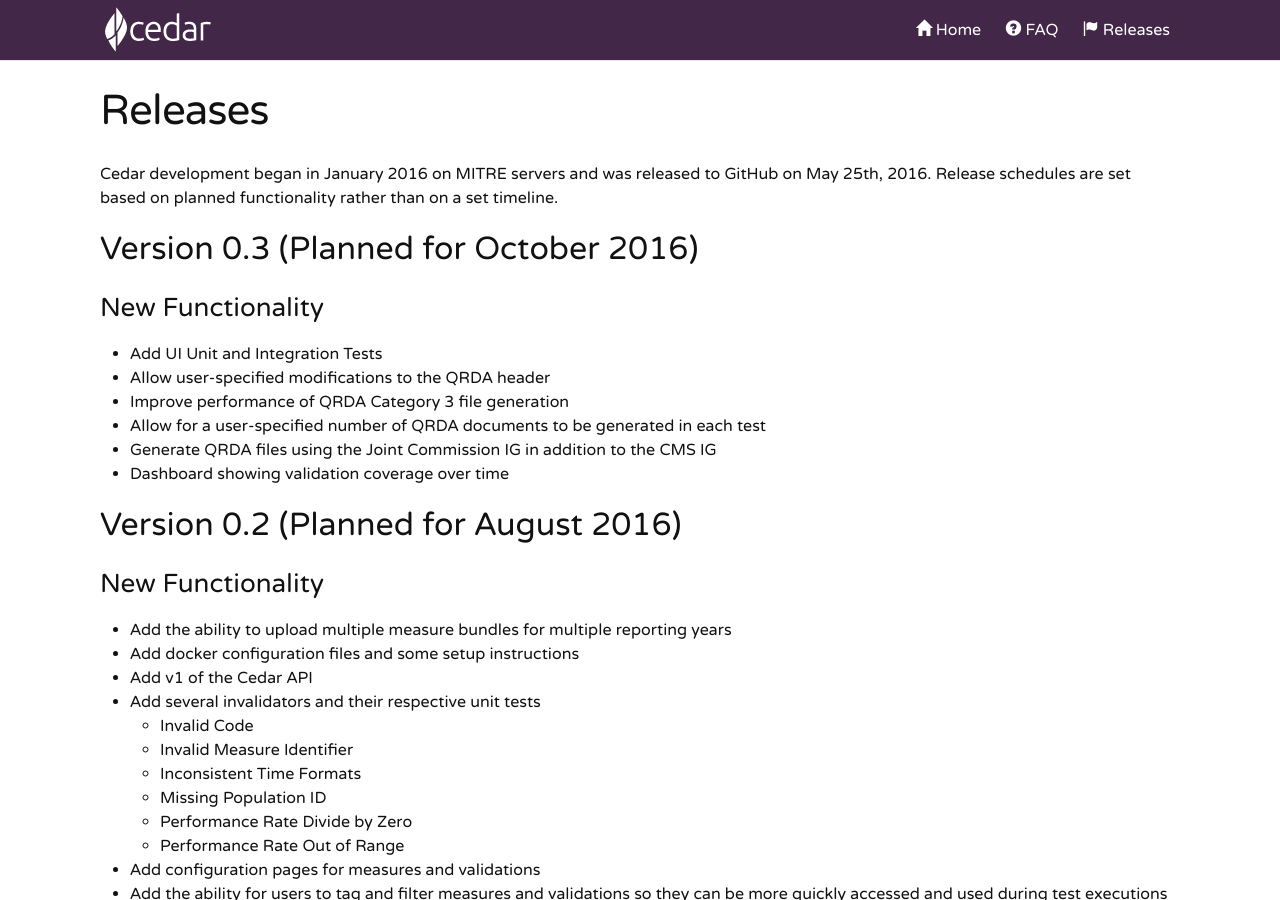
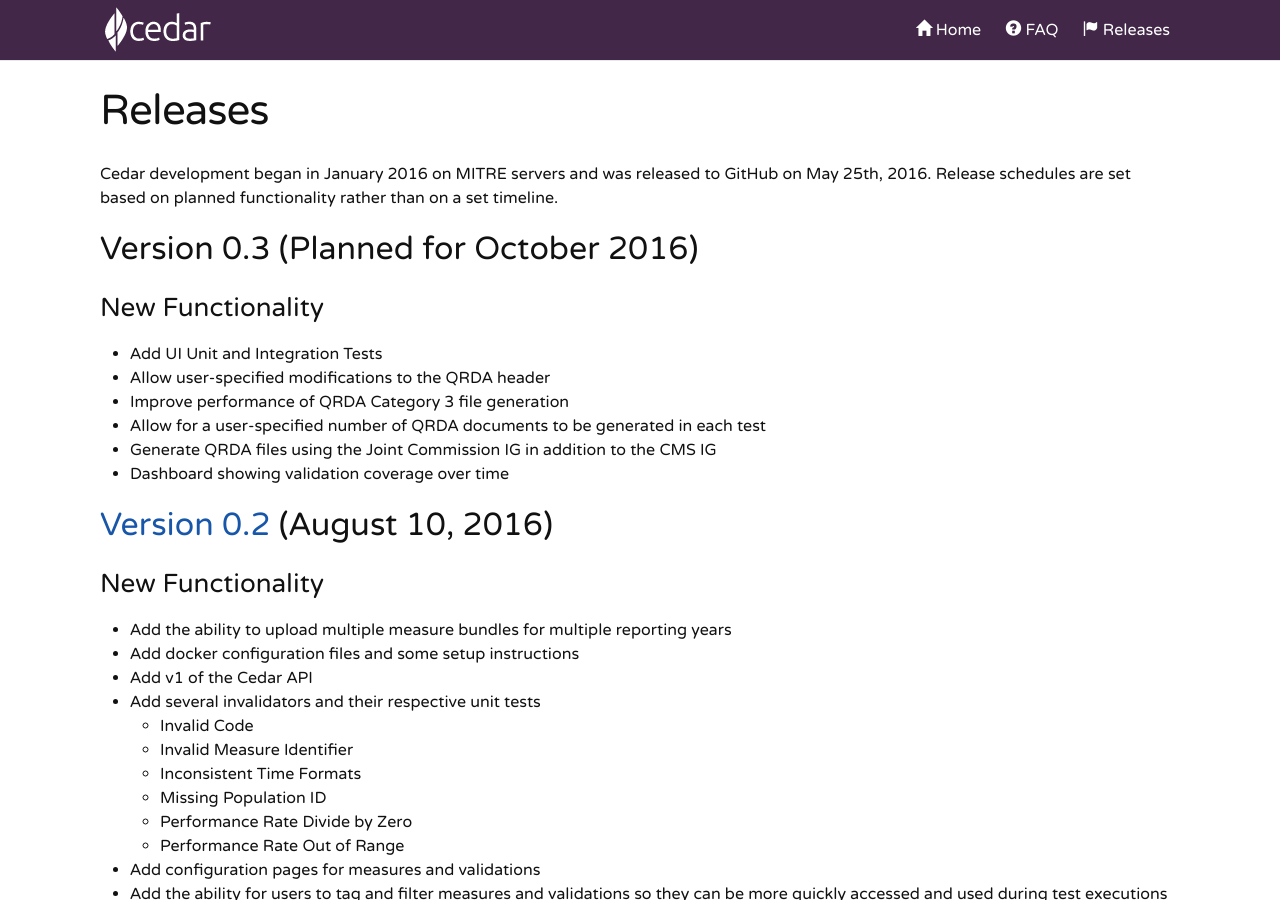
Before and after one commit to edeyoung/cedar, a Jekyll site: the page built from releases.md, in a window 1280 px wide and 900 px high. Built offline with Jekyll 4.4.1, drawn with Linux system fonts in a browser that asks for light colours.

Commit message:
Update Releases page for Cedar Release v0.2

```diff
--- a/releases.md
+++ b/releases.md
@@ -17,7 +17,7 @@ Cedar development began in January 2016 on MITRE servers and was released to Git
 - Generate QRDA files using the Joint Commission IG in addition to the CMS IG
 - Dashboard showing validation coverage over time
 
-## Version 0.2 (Planned for August 2016)
+## [Version 0.2](https://github.com/mitre/cedar/releases/tag/v0.2) (August 10, 2016)
 
 ### New Functionality
 
```
